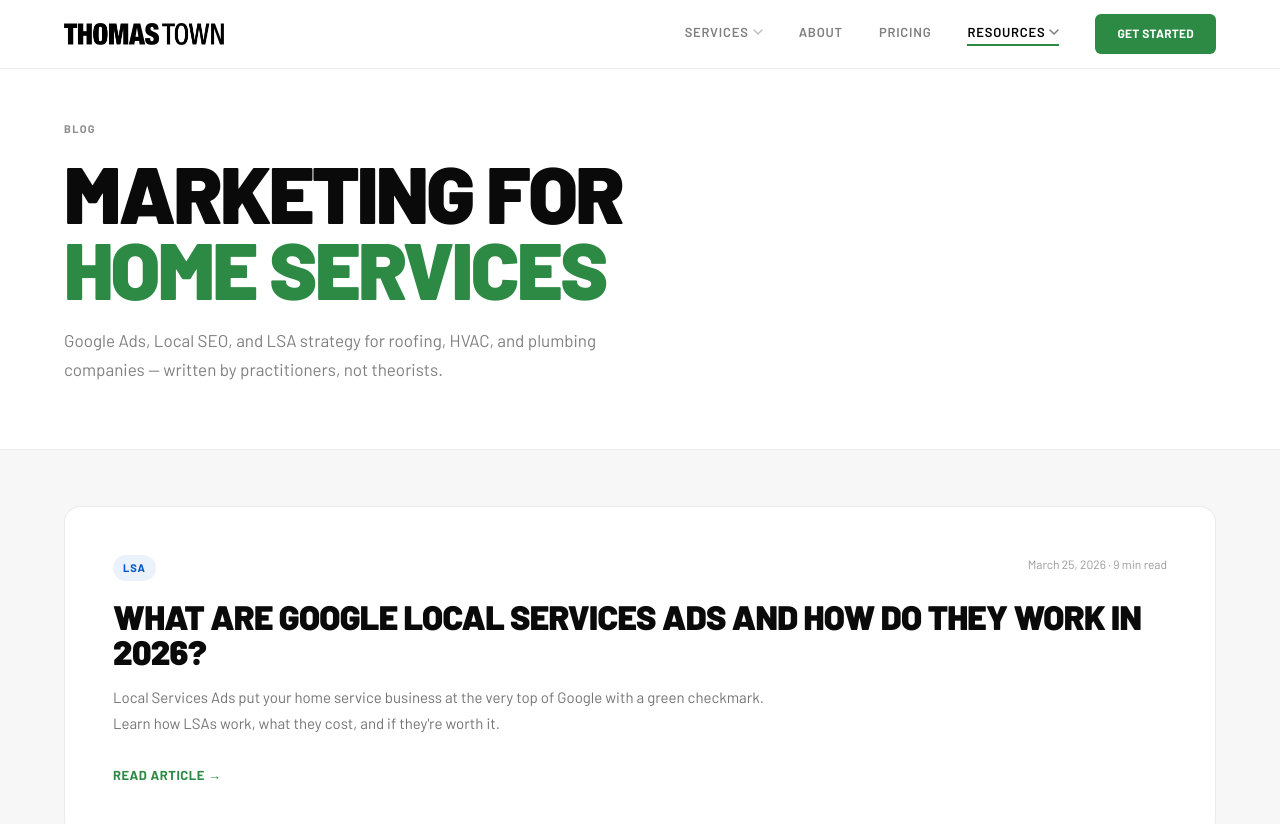
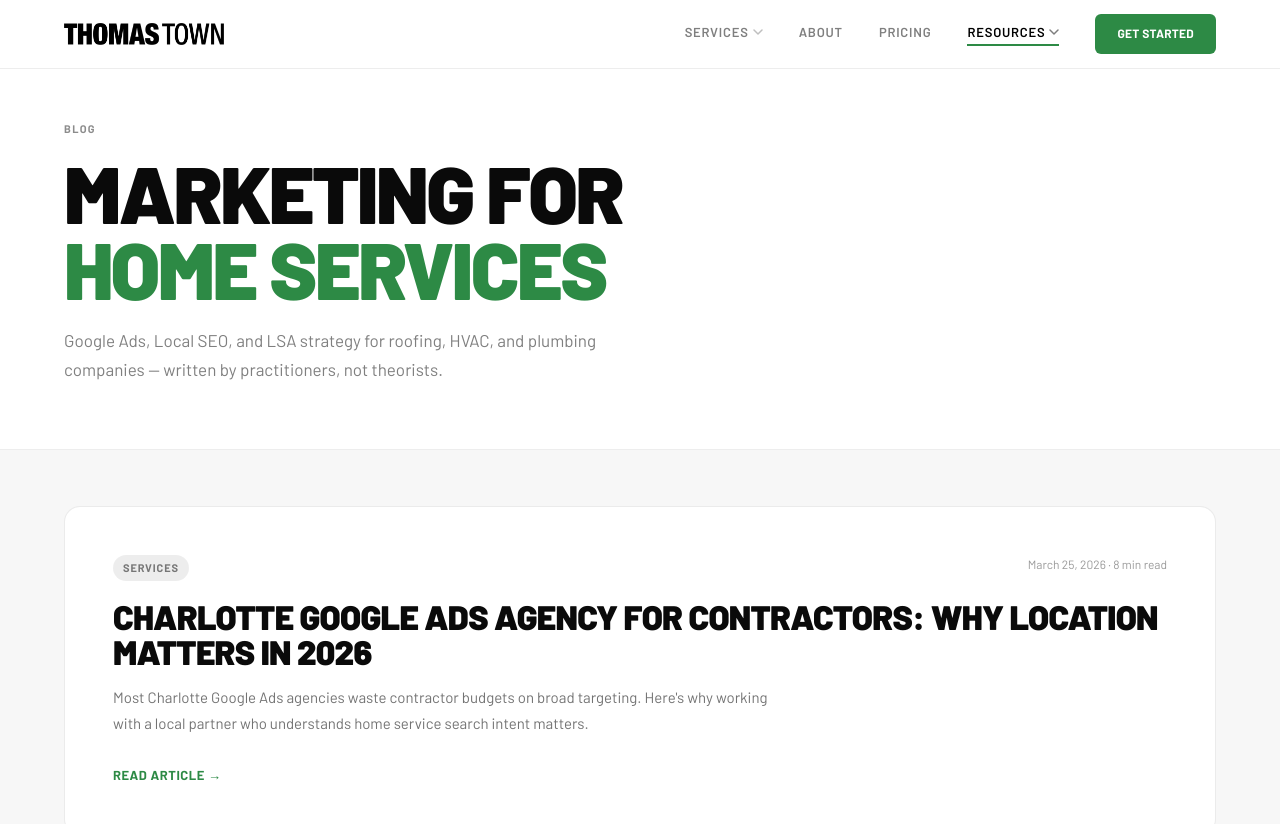
Before and after one commit to webberossi89/thomas-town-digital, a Next.js app: page /blog in a window 1280 px wide. Shown: the top 824 px of the page. Built offline with nearby package versions, Linux system fonts and the light colour scheme.

Commit message:
SEO: update blog listing for 'charlotte-google-ads-agency-contractors'

```diff
--- a/app/blog/page.tsx
+++ b/app/blog/page.tsx
@@ -7,6 +7,15 @@ export const metadata: Metadata = {
 };
 
 const posts = [
+  {
+    category: "Services",
+    title: "Charlotte Google Ads Agency for Contractors: Why Location Matters in 2026",
+    summary: "Most Charlotte Google Ads agencies waste contractor budgets on broad targeting. Here's why working with a local partner who understands home service search intent matters.",
+    date: "March 25, 2026",
+    dateISO: "2026-03-25",
+    readTime: "8 min read",
+    slug: "charlotte-google-ads-agency-contractors",
+  },
   {
     category: "LSA",
     title: "What Are Google Local Services Ads and How Do They Work in 2026?",
```
